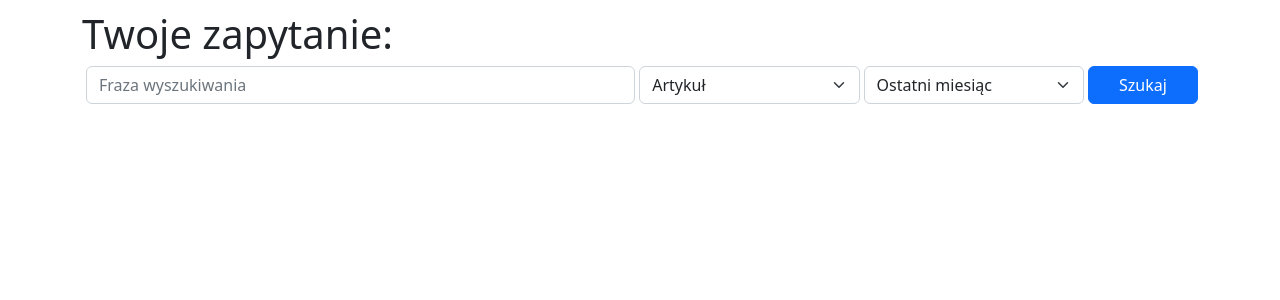
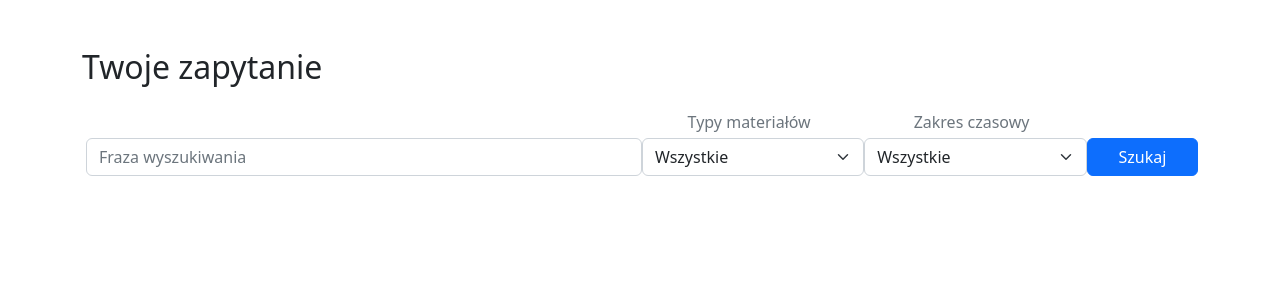
Before and after one commit to krzysztof-dolny/Search-engine-opennexus, a Flask app: page / in a window 1280 px wide. Shown: the part 56-356 px from the top of the page. Run offline with Flask 3, Linux system fonts and the light colour scheme.

Commit message:
Labelki pod selecty, przycisk "przejdź" + aktualizacja readme

```diff
--- a/templates/base.html
+++ b/templates/base.html
@@ -4,7 +4,7 @@
     <meta charset="utf-8">
     <meta name="viewport" content="width=device-width, initial-scale=1">
 
-    <title>Przesyłanie linku do backendu</title>
+    <title>Wyszukiwarka treści</title>
 
     <link href="https://cdn.jsdelivr.net/npm/bootstrap@5.2.3/dist/css/bootstrap.min.css" rel="stylesheet" integrity="sha384-rbsA2VBKQhggwzxH7pPCaAqO46MgnOM80zW1RWuH61DGLwZJEdK2Kadq2F9CUG65" crossorigin="anonymous">
     <link rel="stylesheet" href="{{ url_for('static', filename='style.css') }}">
@@ -23,7 +23,7 @@
                     </li>
                     {% if current_user.is_authenticated %}
                     <li class="nav-item">
-                        <a class="nav-link" href="/panel">Panel</a>
+                        <a class="nav-link{% if active_page == 'panel' %} active{% endif %}" href="/panel">Panel</a>
                     </li>
                     <li class="nav-item">
                         <a class="nav-link" href="/sign-out">Wyloguj się</a>
--- a/templates/index.html
+++ b/templates/index.html
@@ -3,28 +3,41 @@
 {% block content %}
 
 <div class="container">
-    <h1>Twoje zapytanie:</h1>
-    <form action="/" method="get" class="d-flex align-items-center">
-        <input type="text" name="query" class="form-control ms-1" placeholder="Fraza wyszukiwania" style="width: 50%;">
+    <div class="mt-5 mb-4">
+        <h2>Twoje zapytanie</h2>
+    </div>
+    <form action="/" method="get" class="d-flex align-items-end">
+        <div style="width: 50%;">
+            <input type="text" name="query" class="form-control ms-1" placeholder="Fraza wyszukiwania">
+        </div>
+        <div style="width: 20%;">
 
-        <select name="file_type_filter" class="form-select ms-1" style="width: 20%;">
+            <center><label for="file-type-filter" class="text-secondary mb-1">Typy materiałów</label></center>
+            <select id="file-type-filter" name="file_type_filter" class="form-select ms-1">
+                <option value="all" {% if request.args.get('file_type_filter') == 'all' %} selected {% endif %}>Wszystkie</option>
                 <option value="article" {% if request.args.get('file_type_filter') == 'article' %} selected {% endif %}>Artykuł</option>
                 <option value="video" {% if request.args.get('file_type_filter') == 'video' %} selected {% endif %}>Wideo</option>
-            <option value="all" {% if request.args.get('file_type_filter') == 'all' %} selected {% endif %}>Wszystkie</option>
             </select>
 
-        <select name="date_filter" class="form-select ms-1" style="width: 20%;">
+        </div>
+        <div style="width: 20%;">
+
+            <center><label for="date-filter" class="text-secondary mb-1">Zakres czasowy</label></center>
+            <select id="date-filter" name="date_filter" class="form-select ms-1">
+                <option value="all" {% if request.args.get('date_filter') == 'all' %} selected {% endif %}>Wszystkie</option>
                 <option value="last_month" {% if request.args.get('date_filter') == 'last_month' %} selected {% endif %}>Ostatni miesiąc</option>
                 <option value="last_year" {% if request.args.get('date_filter') == 'last_year' %} selected {% endif %}>Ostatni rok</option>
                 <option value="last_3_years" {% if request.args.get('date_filter') == 'last_3_years' %} selected {% endif %}>Ostatnie 3 lata</option>
-            <option value="all" {% if request.args.get('date_filter') == 'all' %} selected {% endif %}>Wszystkie</option>
             </select>
 
+        </div>
             <input type="submit" value="Szukaj" class="btn btn-primary ms-1" style="width: 10%;">
     </form>
 
     {% if result is defined %}
-    <h1>Wynik:</h1>
+    <div class="mt-5 mb-4">
+        <h2>Wynik</h2>
+    </div>
     <div class="result">
         {% for i in range(result['ids'][0]|length) %}
             {% set id = result['ids'][0][i] %}
@@ -44,14 +57,10 @@
                     <div class="alert">
                         <h3><a href="{{ metadata['source'] }}" class="alert-link">{{ metadata.title }}</a></h3>
                         <p><span class="badge badge-distance">{{ metadata.date }}</span></p>
-                        <!-- <p><span class="badge badge-distance" title="{{ distance }} (distance)">{{ '%.4f'|format(distance) }}</span></p> -->
                         <p>{{ metadata['text']|truncate(500) }}</p>
-                        <!-- <p>
-                            <span class="badge badge-tag">tag_1</span>
-                            <span class="badge badge-tag">tag_2</span>
-                            <span class="badge badge-tag">tag_3</span>
-                            <span class="badge badge-tag">...</span>
-                        </p> -->
+                        <div class="d-flex justify-content-end">
+                            <a href="{{ metadata['source'] }}" class="btn btn-primary">Przejdź</a>
+                        </div>
                         <hr>
                     </div>
                {% endif %}
--- a/templates/sign-in.html
+++ b/templates/sign-in.html
@@ -4,7 +4,9 @@
 {% block content %}
 
 <div class="container">
-    <h1>Logowanie</h1>
+    <div class="mt-5 mb-4">
+        <h2>Logowanie</h2>
+    </div>
     <form action="/sign-in" method="post" class="d-flex align-items-center">
         <input type="email" name="email" class="w-100 form-control" placeholder="Adres email"{% if email is defined %} value="{{ email }}"{% endif %}>
         {% if email is defined %}
```
Also changed, not shown: templates/panel.html (+7 -2 lines), README.md. Lines whose indentation alone changed are shown as unchanged.
